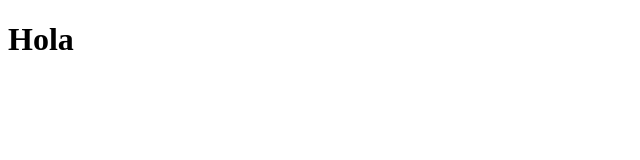
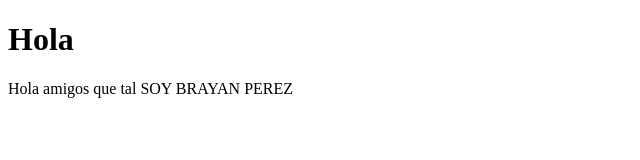
Before and after one commit to brayan7890/proyectoDemoCursoPrework, a plain HTML site: page index.html in a window 1280 px wide. Shown: the whole page, without its empty margins (0-640 px from the left). Drawn offline with Linux system fonts and the light colour scheme.

Commit message:
first commit

```diff
--- a/index.html
+++ b/index.html
@@ -8,5 +8,6 @@
 </head>
 <body>
     <h1>Hola</h1>
+    <p>Hola amigos que tal SOY BRAYAN PEREZ</p>
 </body>
 </html>
```
